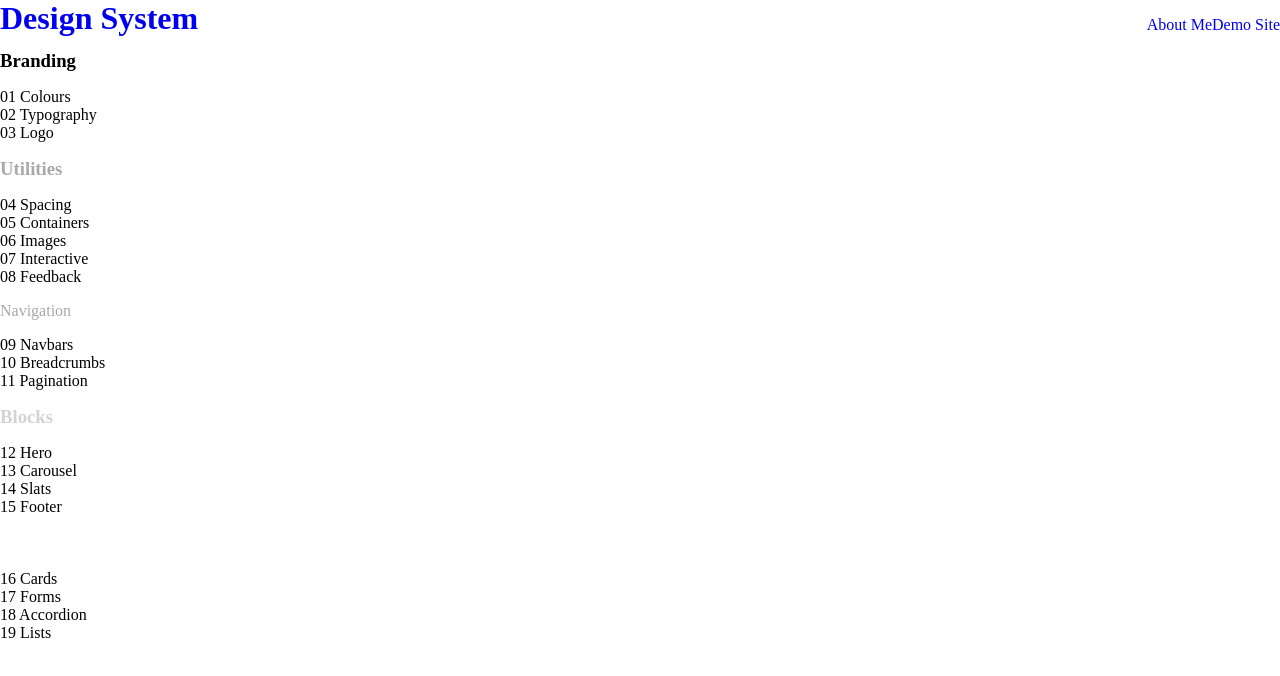
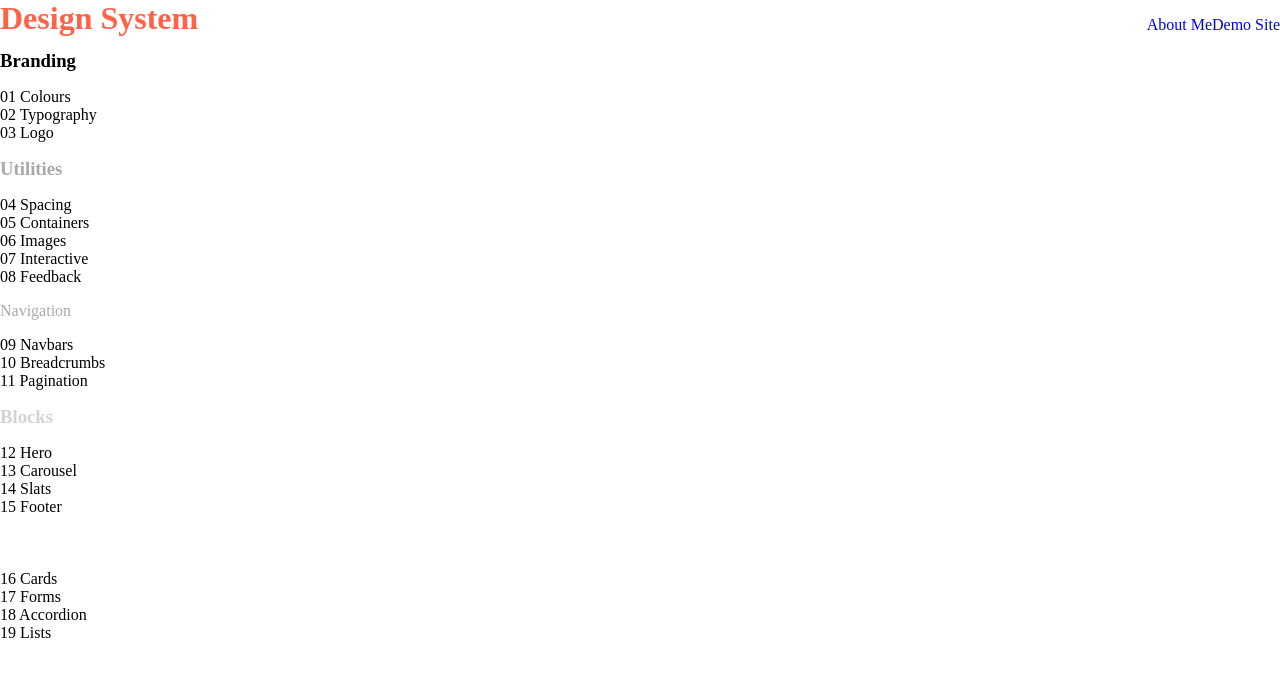
Before and after one commit to nic-dgl309-2024WI/design-system-michiwo1, a plain HTML site: page index.html in a window 1280 px wide. Drawn offline with Linux system fonts and the light colour scheme.

Commit message:
Add hover effect to u-link--none-underline class

```diff
--- a/design-system.css
+++ b/design-system.css
@@ -65,6 +65,10 @@
     display: none;
   }
 
+  .u-link--none-underline:hover {
+    color: #ff6347;
+  }
+
   /* ======== Sidebar - Desktop ======== */
   .l-sidebar {
     display: block;
```
